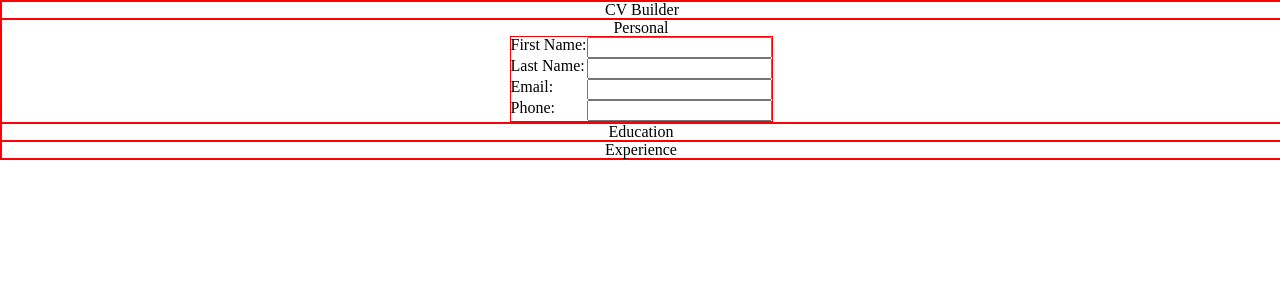
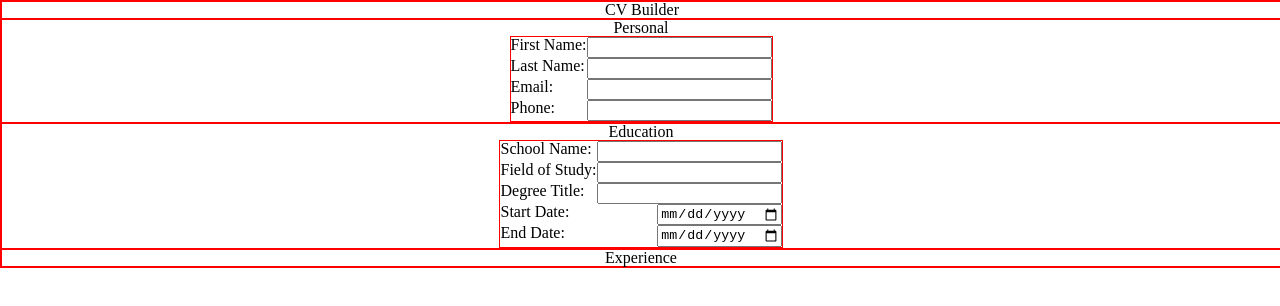
Before and after one commit to braxtonlemmon/cv-project-react, a React (Create React App) app: page / in a window 1280 px wide. Shown: the top 306 px of the page. Built offline with nearby package versions, Linux system fonts and the light colour scheme.

Commit message:
Add form to Education section. Build out basic structure of Education section.

```diff
--- a/src/App.js
+++ b/src/App.js
@@ -26,10 +26,10 @@ function App() {
     phone: ''
   })
 
-  const [education, setEducation] = useState([
+  const [educationData, setEducationData] = useState([
     {
       school: '',
-      field: '',
+      studyField: '',
       degree: '',
       startDate: '',
       endDate: ''
@@ -40,7 +40,7 @@ function App() {
     {
       company: '',
       position: '',
-      responsibilities: [],
+      responsibilities: '',
       startDate: '',
       endDate: ''
     }
@@ -55,7 +55,10 @@ function App() {
           personalData={personalData}
           setPersonalData={setPersonalData}
         />
-        <Education />
+        <Education
+          educationData={educationData}
+          setEducationData={setEducationData}
+        />
         <Experience />
       </Main>
     </Wrapper>
--- a/src/components/Education.jsx
+++ b/src/components/Education.jsx
@@ -1,14 +1,19 @@
 import React from 'react';
 import styled from 'styled-components';
 import { wrapper } from './Shared';
+import EducationFormContainer from './EducationFormContainer';
 
 const Wrapper = styled(wrapper)`
 `;
 
-function Education() {
+function Education({ educationData, setEducationData }) {
   return (
     <Wrapper>
       <h1>Education</h1>
+      <EducationFormContainer
+        educationData={educationData}
+        setEducationData={setEducationData}
+      />
     </Wrapper>
   )
 }
--- /dev/null
+++ b/src/components/EducationFormComponent.jsx
@@ -0,0 +1,67 @@
+import React from 'react';
+import { wrapper, row } from './Shared';
+import styled from 'styled-components';
+
+const Wrapper = styled(wrapper)``;
+const Row = styled(row)``;
+
+function EducationFormComponent({ educationData, handleChange }) {
+  return(
+    <Wrapper>
+      <form>
+        <Row>
+          <label htmlFor="school">School Name:</label>
+          <input
+            type="text"
+            id="school"
+            name="school"
+            value={educationData.school}
+            onChange={(e) => handleChange(e)}
+          />
+        </Row>
+        <Row>
+          <label htmlFor="studyField">Field of Study:</label>
+          <input
+            type="text"
+            id="studyField"
+            name="studyField"
+            value={educationData.studyField}
+            onChange={(e) => handleChange(e)}
+          />
+        </Row>
+        <Row>
+          <label htmlFor="degree">Degree Title:</label>
+          <input
+            type="text"
+            id="degree"
+            name="degree"
+            value={educationData.degree}
+            onChange={(e) => handleChange(e)}
+          />
+        </Row>
+        <Row>
+          <label htmlFor="startDate">Start Date:</label>
+          <input
+            type="date"
+            id="startDate"
+            name="startDate"
+            value={educationData.startDate}
+            onChange={(e) => handleChange(e)}
+          />
+        </Row>
+        <Row>
+          <label htmlFor="endDate">End Date:</label>
+          <input
+            type="date"
+            id="endDate"
+            name="endDate"
+            value={educationData.endDate}
+            onChange={(e) => handleChange(e)}
+          />
+        </Row>
+      </form>
+    </Wrapper>
+  )
+}
+
+export default EducationFormComponent;
--- /dev/null
+++ b/src/components/EducationFormContainer.jsx
@@ -0,0 +1,21 @@
+import React from 'react';
+import EducationFormComponent from './EducationFormComponent';
+
+function EducationFormContainer({ educationData, setEducationData }) {
+  const handleChange = (e) => {
+    const { name, value } = e.target;
+    setEducationData({
+      ...educationData,
+      [name]: value
+    })
+  }
+
+  return (
+    <EducationFormComponent
+      educationData={educationData}
+      handleChange={handleChange}
+    />
+  )
+}
+
+export default EducationFormContainer;
--- a/src/components/PersonalFormComponent.jsx
+++ b/src/components/PersonalFormComponent.jsx
@@ -1,14 +1,11 @@
 import React from 'react';
-import { wrapper } from './Shared';
+import { wrapper, row } from './Shared';
 import styled from 'styled-components';
 
 const Wrapper = styled(wrapper)`
-
 `;
 
-const Row = styled.div`
-  display: flex;
-  justify-content: space-between;
+const Row = styled(row)`
 `;
 
 function PersonalFormComponent({ personalData, handleChange }) {
--- a/src/components/Shared.js
+++ b/src/components/Shared.js
@@ -7,3 +7,8 @@ export const wrapper = styled.div`
   align-items: center;
   border: 1px solid red;
 `
+
+export const row = styled.div`
+  display: flex;
+  justify-content: space-between;
+`;
```
